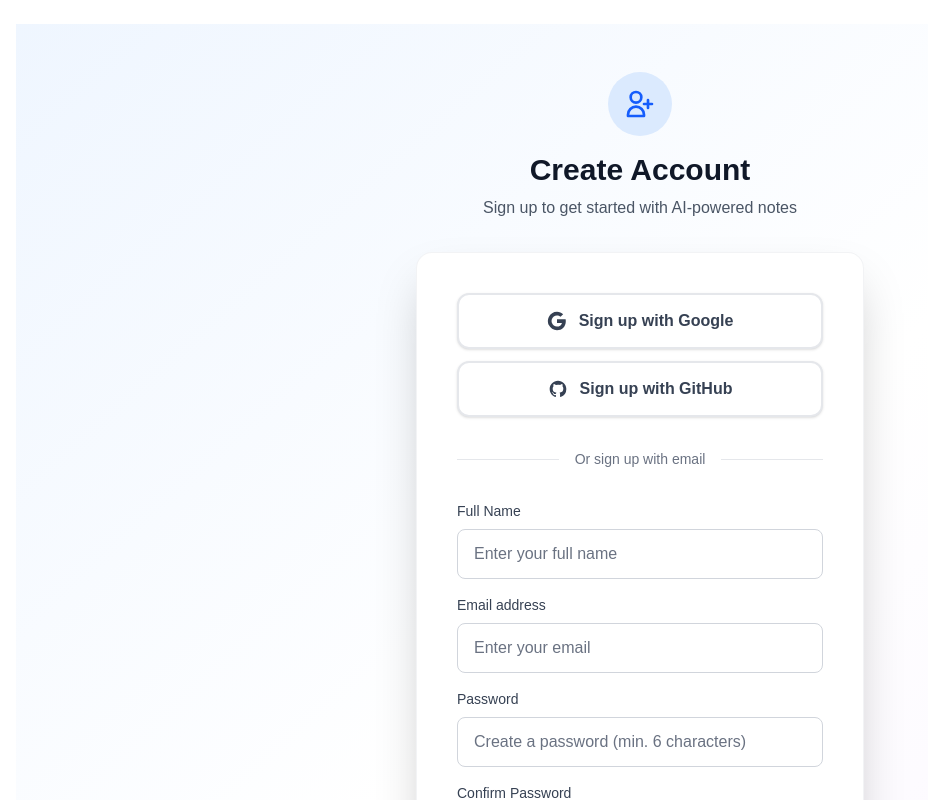
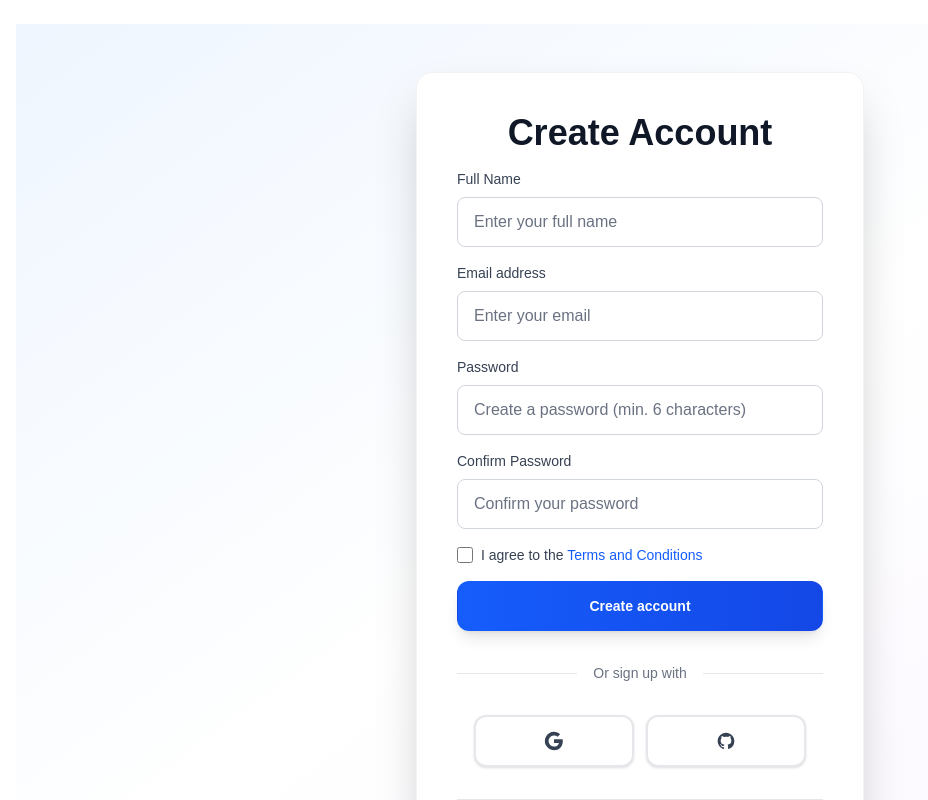
Before and after one commit to abhaymauryadev/AIPoweredNoteManager, a Next.js app: page /auth/register in a window 1280 px wide. Shown: the top 800 px of the page, without its empty margins (0-928 px from the left). Built offline with nearby package versions, Linux system fonts and the light colour scheme.

Commit message:
feat: Implement user registration and login pages with credential and OAuth authentication.

```diff
--- a/app/(public)/auth/login/page.jsx
+++ b/app/(public)/auth/login/page.jsx
@@ -127,7 +127,7 @@ export default function LoginPage() {
               type="submit"
               disabled={loading}
               className="w-full flex justify-center py-3.5 px-4 border border-transparent rounded-xl shadow-lg text-sm font-semibold text-white bg-linear-to-r from-blue-600 to-blue-700 hover:from-blue-700 hover:to-blue-800 focus:outline-none focus:ring-2 focus:ring-offset-2 focus:ring-blue-500 disabled:opacity-50 disabled:cursor-not-allowed
-               transition-all duration-200 transform hover:scale-[1.02] active:scale-[0.98] cursor-pointer mt-9"
+               transition-all duration-200 transform cursor-pointer mt-9 "
             >
               {loading ? "Signing in..." : "Sign in"}
             </button>
@@ -145,7 +145,7 @@ export default function LoginPage() {
           </div>
 
           {/* OAuth Buttons */}
-          <div className="flex gap-3 mb-8">
+          <div className="flex gap-3 mb-8 justify-center">
             <button
               onClick={() => handleOAuthLogin("google")}
               className="w-40 flex items-center justify-center gap-3 px-4 py-3.5 border-2 border-gray-200 dark:border-gray-700 rounded-xl bg-white dark:bg-gray-700/50 text-gray-700 dark:text-gray-200 font-semibold hover:bg-gray-50 dark:hover:bg-gray-700 hover:border-gray-300 dark:hover:border-gray-600 transition-all duration-200 shadow-sm hover:shadow-md"
--- a/app/(public)/auth/register/page.jsx
+++ b/app/(public)/auth/register/page.jsx
@@ -80,73 +80,12 @@ export default function RegisterPage() {
   return (
     <div className="min-h-screen flex items-center justify-center bg-linear-to-br from-blue-50 via-white to-purple-50 dark:from-gray-900 dark:via-gray-800 dark:to-gray-900 py-12 px-4 sm:px-6 lg:px-8">
       <div className="max-w-md w-full space-y-6">
-        <div className="text-center mb-8">
-          <div className="inline-flex items-center justify-center w-16 h-16 rounded-full bg-blue-100 dark:bg-blue-900/30 mb-4">
-            <svg className="w-8 h-8 text-blue-600 dark:text-blue-400" fill="none" stroke="currentColor" viewBox="0 0 24 24">
-              <path strokeLinecap="round" strokeLinejoin="round" strokeWidth={2} d="M18 9v3m0 0v3m0-3h3m-3 0h-3m-2-5a4 4 0 11-8 0 4 4 0 018 0zM3 20a6 6 0 0112 0v1H3v-1z" />
-            </svg>
-          </div>
-          <h2 className="text-3xl font-bold text-gray-900 dark:text-white mb-2">
-            Create Account
-          </h2>
-          <p className="text-gray-600 dark:text-gray-400">
-            Sign up to get started with AI-powered notes
-          </p>
+        <div className="bg-white dark:bg-gray-800 rounded-2xl shadow-2xl p-8 md:p-10 border border-gray-200/50 dark:border-gray-700/50 backdrop-blur-sm">
+
+         <div>
+          <h1 className="text-2xl sm:text-3xl lg:text-4xl font-bold text-gray-900 dark:text-white mb-4 text-center">Create Account</h1>
         </div>
 
-        <div className="bg-white dark:bg-gray-800 rounded-2xl shadow-2xl p-8 md:p-10 border border-gray-200/50 dark:border-gray-700/50 backdrop-blur-sm">
-          {/* OAuth Buttons */}
-          <div className="space-y-3 mb-8">
-            <button
-              onClick={() => handleOAuthSignup("google")}
-              className="w-full flex items-center justify-center gap-3 px-4 py-3.5 border-2 border-gray-200 dark:border-gray-700 rounded-xl bg-white dark:bg-gray-700/50 text-gray-700 dark:text-gray-200 font-semibold hover:bg-gray-50 dark:hover:bg-gray-700 hover:border-gray-300 dark:hover:border-gray-600 transition-all duration-200 shadow-sm hover:shadow-md"
-            >
-              <svg className="w-5 h-5" viewBox="0 0 24 24">
-                <path
-                  fill="currentColor"
-                  d="M22.56 12.25c0-.78-.07-1.53-.2-2.25H12v4.26h5.92c-.26 1.37-1.04 2.53-2.21 3.31v2.77h3.57c2.08-1.92 3.28-4.74 3.28-8.09z"
-                />
-                <path
-                  fill="currentColor"
-                  d="M12 23c2.97 0 5.46-.98 7.28-2.66l-3.57-2.77c-.98.66-2.23 1.06-3.71 1.06-2.86 0-5.29-1.93-6.16-4.53H2.18v2.84C3.99 20.53 7.7 23 12 23z"
-                />
-                <path
-                  fill="currentColor"
-                  d="M5.84 14.09c-.22-.66-.35-1.36-.35-2.09s.13-1.43.35-2.09V7.07H2.18C1.43 8.55 1 10.22 1 12s.43 3.45 1.18 4.93l2.85-2.22.81-.62z"
-                />
-                <path
-                  fill="currentColor"
-                  d="M12 5.38c1.62 0 3.06.56 4.21 1.64l3.15-3.15C17.45 2.09 14.97 1 12 1 7.7 1 3.99 3.47 2.18 7.07l3.66 2.84c.87-2.6 3.3-4.53 6.16-4.53z"
-                />
-              </svg>
-              Sign up with Google
-            </button>
-
-            <button
-              onClick={() => handleOAuthSignup("github")}
-              className="w-full flex items-center justify-center gap-3 px-4 py-3.5 border-2 border-gray-200 dark:border-gray-700 rounded-xl bg-white dark:bg-gray-700/50 text-gray-700 dark:text-gray-200 font-semibold hover:bg-gray-50 dark:hover:bg-gray-700 hover:border-gray-300 dark:hover:border-gray-600 transition-all duration-200 shadow-sm hover:shadow-md"
-            >
-              <svg className="w-5 h-5" fill="currentColor" viewBox="0 0 24 24">
-                <path
-                  fillRule="evenodd"
-                  d="M12 2C6.477 2 2 6.484 2 12.017c0 4.425 2.865 8.18 6.839 9.504.5.092.682-.217.682-.483 0-.237-.008-.868-.013-1.703-2.782.605-3.369-1.343-3.369-1.343-.454-1.158-1.11-1.466-1.11-1.466-.908-.62.069-.608.069-.608 1.003.07 1.531 1.032 1.531 1.032.892 1.53 2.341 1.088 2.91.832.092-.647.35-1.088.636-1.338-2.22-.253-4.555-1.113-4.555-4.951 0-1.093.39-1.988 1.029-2.688-.103-.253-.446-1.272.098-2.65 0 0 .84-.27 2.75 1.026A9.564 9.564 0 0112 6.844c.85.004 1.705.115 2.504.337 1.909-1.296 2.747-1.027 2.747-1.027.546 1.379.202 2.398.1 2.651.64.7 1.028 1.595 1.028 2.688 0 3.848-2.339 4.695-4.566 4.943.359.309.678.92.678 1.855 0 1.338-.012 2.419-.012 2.747 0 .268.18.58.688.482A10.019 10.019 0 0022 12.017C22 6.484 17.522 2 12 2z"
-                  clipRule="evenodd"
-                />
-              </svg>
-              Sign up with GitHub
-            </button>
-          </div>
-
-          <div className="relative my-8">
-            <div className="absolute inset-0 flex items-center">
-              <div className="w-full border-t border-gray-200 dark:border-gray-700"></div>
-            </div>
-            <div className="relative flex justify-center text-sm">
-              <span className="px-4 bg-white dark:bg-gray-800 text-gray-500 dark:text-gray-400 font-medium">
-                Or sign up with email
-              </span>
-            </div>
-          </div>
 
           {/* Registration Form */}
           <form onSubmit={handleCredentialsSignup} className="space-y-4">
@@ -261,11 +200,64 @@ export default function RegisterPage() {
             <button
               type="submit"
               disabled={loading}
-              className="w-full flex justify-center py-3.5 px-4 border border-transparent rounded-xl shadow-lg text-sm font-semibold text-white bg-linear-to-r from-blue-600 to-blue-700 hover:from-blue-700 hover:to-blue-800 focus:outline-none focus:ring-2 focus:ring-offset-2 focus:ring-blue-500 disabled:opacity-50 disabled:cursor-not-allowed transition-all duration-200 transform hover:scale-[1.02] active:scale-[0.98]"
+              className="w-full flex justify-center py-3.5 px-4 border border-transparent rounded-xl shadow-lg text-sm font-semibold text-white bg-linear-to-r from-blue-600 to-blue-700 hover:from-blue-700 hover:to-blue-800 focus:outline-none focus:ring-2 focus:ring-offset-2 focus:ring-blue-500 disabled:opacity-50 disabled:cursor-not-allowed transition-all duration-200 transform cursor-pointer active:scale-[0.98]"
             >
               {loading ? "Creating account..." : "Create account"}
             </button>
           </form>
+
+          <div className="relative my-8">
+            <div className="absolute inset-0 flex items-center">
+              <div className="w-full border-t border-gray-200 dark:border-gray-700"></div>
+            </div>
+            <div className="relative flex justify-center text-sm">
+              <span className="px-4 bg-white dark:bg-gray-800 text-gray-500 dark:text-gray-400 font-medium">
+                Or sign up with
+              </span>
+            </div>
+          </div>
+
+          {/* OAuth Buttons */}
+          <div className="flex gap-3 mb-8 justify-center">
+            <button
+              onClick={() => handleOAuthSignup("google")}
+              className="w-40 flex items-center justify-center gap-3 px-4 py-3.5 border-2 border-gray-200 dark:border-gray-700 rounded-xl bg-white dark:bg-gray-700/50 text-gray-700 dark:text-gray-200 font-semibold hover:bg-gray-50 dark:hover:bg-gray-700 hover:border-gray-300 dark:hover:border-gray-600 transition-all duration-200 shadow-sm hover:shadow-md"
+            >
+              <svg className="w-5 h-5" viewBox="0 0 24 24">
+                <path
+                  fill="currentColor"
+                  d="M22.56 12.25c0-.78-.07-1.53-.2-2.25H12v4.26h5.92c-.26 1.37-1.04 2.53-2.21 3.31v2.77h3.57c2.08-1.92 3.28-4.74 3.28-8.09z"
+                />
+                <path
+                  fill="currentColor"
+                  d="M12 23c2.97 0 5.46-.98 7.28-2.66l-3.57-2.77c-.98.66-2.23 1.06-3.71 1.06-2.86 0-5.29-1.93-6.16-4.53H2.18v2.84C3.99 20.53 7.7 23 12 23z"
+                />
+                <path
+                  fill="currentColor"
+                  d="M5.84 14.09c-.22-.66-.35-1.36-.35-2.09s.13-1.43.35-2.09V7.07H2.18C1.43 8.55 1 10.22 1 12s.43 3.45 1.18 4.93l2.85-2.22.81-.62z"
+                />
+                <path
+                  fill="currentColor"
+                  d="M12 5.38c1.62 0 3.06.56 4.21 1.64l3.15-3.15C17.45 2.09 14.97 1 12 1 7.7 1 3.99 3.47 2.18 7.07l3.66 2.84c.87-2.6 3.3-4.53 6.16-4.53z"
+                />
+              </svg>
+            </button>
+
+            <button
+              onClick={() => handleOAuthSignup("github")}
+              className="w-40 flex items-center justify-center gap-3 px-4 py-3.5 border-2 border-gray-200 dark:border-gray-700 rounded-xl bg-white dark:bg-gray-700/50 text-gray-700 dark:text-gray-200 font-semibold hover:bg-gray-50 dark:hover:bg-gray-700 hover:border-gray-300 dark:hover:border-gray-600 transition-all duration-200 shadow-sm hover:shadow-md"
+            >
+              <svg className="w-5 h-5" fill="currentColor" viewBox="0 0 24 24">
+                <path
+                  fillRule="evenodd"
+                  d="M12 2C6.477 2 2 6.484 2 12.017c0 4.425 2.865 8.18 6.839 9.504.5.092.682-.217.682-.483 0-.237-.008-.868-.013-1.703-2.782.605-3.369-1.343-3.369-1.343-.454-1.158-1.11-1.466-1.11-1.466-.908-.62.069-.608.069-.608 1.003.07 1.531 1.032 1.531 1.032.892 1.53 2.341 1.088 2.91.832.092-.647.35-1.088.636-1.338-2.22-.253-4.555-1.113-4.555-4.951 0-1.093.39-1.988 1.029-2.688-.103-.253-.446-1.272.098-2.65 0 0 .84-.27 2.75 1.026A9.564 9.564 0 0112 6.844c.85.004 1.705.115 2.504.337 1.909-1.296 2.747-1.027 2.747-1.027.546 1.379.202 2.398.1 2.651.64.7 1.028 1.595 1.028 2.688 0 3.848-2.339 4.695-4.566 4.943.359.309.678.92.678 1.855 0 1.338-.012 2.419-.012 2.747 0 .268.18.58.688.482A10.019 10.019 0 0022 12.017C22 6.484 17.522 2 12 2z"
+                  clipRule="evenodd"
+                />
+              </svg>
+
+            </button>
+          </div>
+
 
           <div className="mt-8 pt-6 border-t border-gray-200 dark:border-gray-700">
             <p className="text-center text-sm text-gray-600 dark:text-gray-400">
```
